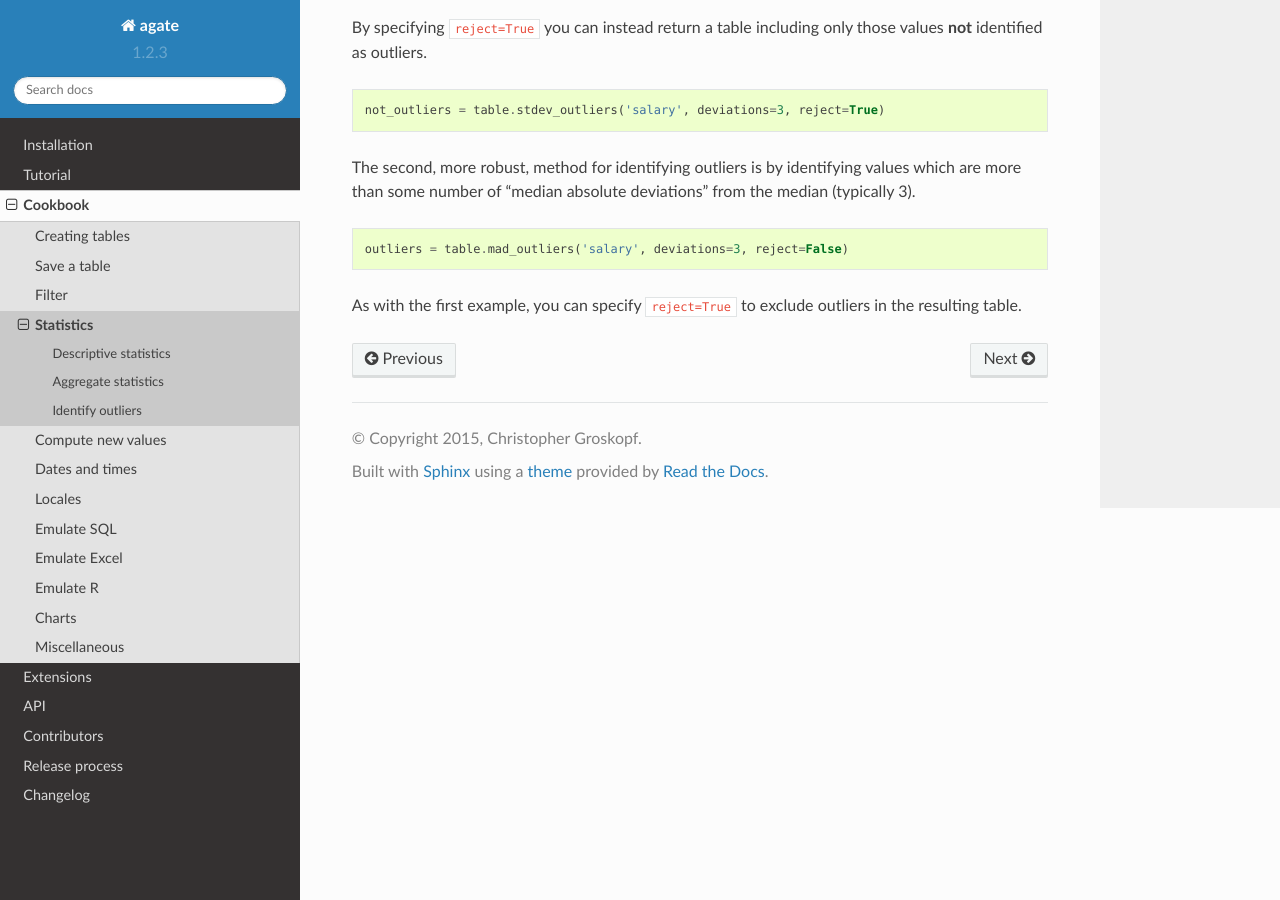
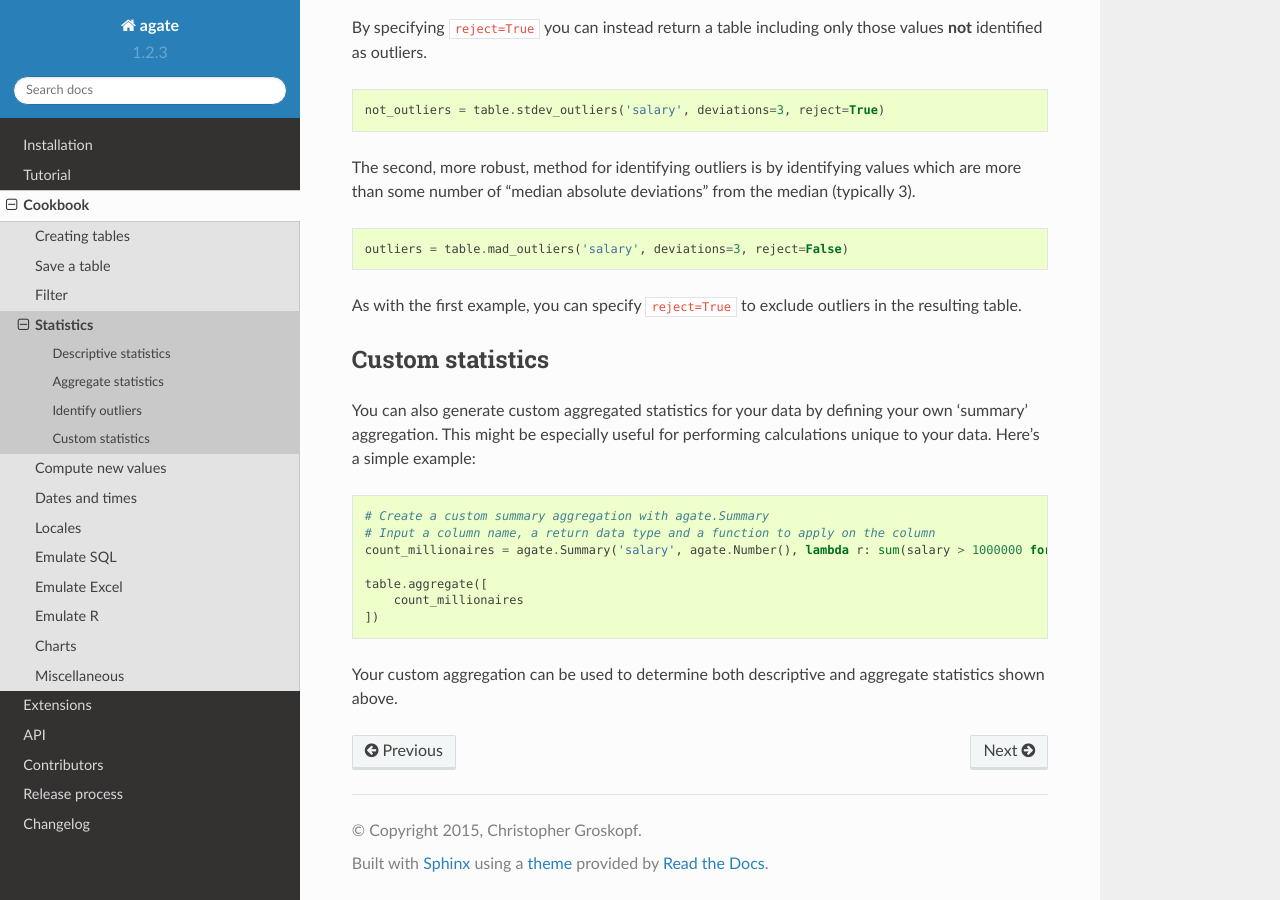
Before and after one commit to wireservice/agate, a Sphinx documentation site: the page built from docs/cookbook/statistics.rst, in a window 1280 px wide and 900 px high, scrolled down 1318 px. Built offline with Sphinx 7.4.7 and the Read the Docs theme 2.0.0, drawn with Linux system fonts in a browser that asks for light colours; pages that are not in the unit, such as notebooks, are missing from menus.

Commit message:
Add cookbook for aggregations.Summary. Closes #279

```diff
--- a/CHANGELOG.rst
+++ b/CHANGELOG.rst
@@ -1,6 +1,7 @@
 1.2.3
 -----
 
+* Cookbook: Custom statistics/agate.Summary
 * Add Kevin Schaul to AUTHORS.
 * :meth:`Quantiles.locate` now correctly returns `Decimal` instances. (#509)
 * Cookbook: Filter for distinct values of a column (#498)
--- a/docs/cookbook/statistics.rst
+++ b/docs/cookbook/statistics.rst
@@ -73,3 +73,20 @@ The second, more robust, method for identifying outliers is by identifying value
     outliers = table.mad_outliers('salary', deviations=3, reject=False)
 
 As with the first example, you can specify :code:`reject=True` to exclude outliers in the resulting table.
+
+Custom statistics
+==================
+
+You can also generate custom aggregated statistics for your data by defining your own 'summary' aggregation. This might be especially useful for performing calculations unique to your data. Here's a simple example:
+
+.. code-block:: python
+
+    # Create a custom summary aggregation with agate.Summary
+    # Input a column name, a return data type and a function to apply on the column
+    count_millionaires = agate.Summary('salary', agate.Number(), lambda r: sum(salary > 1000000 for salary in r.values()))
+
+    table.aggregate([
+        count_millionaires
+    ])
+
+Your custom aggregation can be used to determine both descriptive and aggregate statistics shown above.
```
